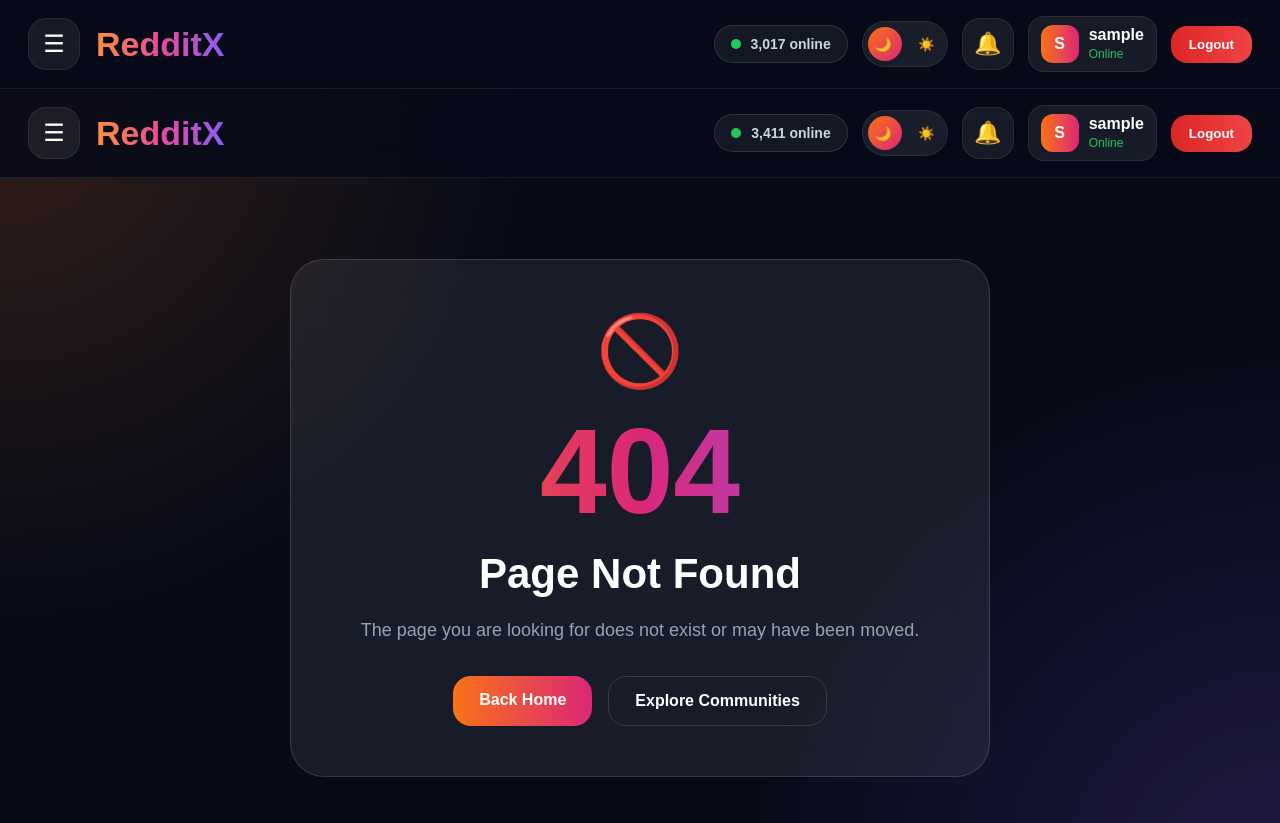
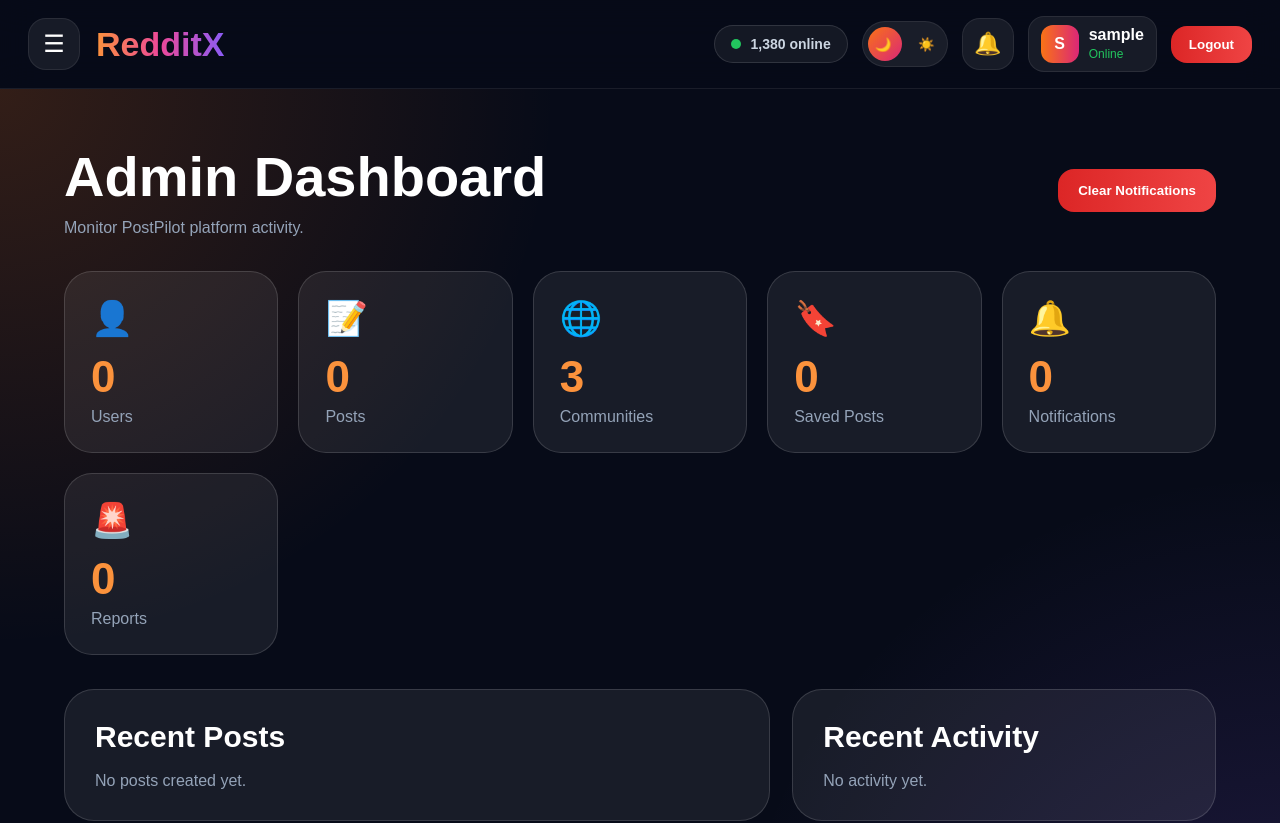
Before and after one commit to Kesarkarale/PostPilot-, a Next.js app: page /admin in a window 1280 px wide. Before the commit this address had no page. Shown: the top 823 px of the page. Built offline with nearby package versions, Linux system fonts and the light colour scheme; sample sign-in values are in the browser's storage.

Commit message:
Create page.js

```diff
--- /dev/null
+++ b/app/admin/page.js
@@ -0,0 +1,376 @@
+"use client";
+
+import { useEffect, useState } from "react";
+
+export default function AdminDashboard() {
+  const [allowed, setAllowed] = useState(false);
+  const [posts, setPosts] = useState([]);
+  const [savedPosts, setSavedPosts] = useState([]);
+  const [communities, setCommunities] = useState([]);
+  const [notifications, setNotifications] = useState([]);
+  const [users, setUsers] = useState([]);
+  const [reportedPosts, setReportedPosts] = useState([]);
+
+  useEffect(() => {
+    const loggedInUser = JSON.parse(localStorage.getItem("postpilotUser"));
+
+    if (!loggedInUser) {
+      window.location.href = "/login";
+      return;
+    }
+
+    setAllowed(true);
+    loadData();
+  }, []);
+
+function loadData() {
+  setPosts(
+    JSON.parse(localStorage.getItem("postpilotPosts")) || []
+  );
+
+  setSavedPosts(
+    JSON.parse(localStorage.getItem("postpilotSavedPosts")) || []
+  );
+
+  setCommunities(
+    JSON.parse(localStorage.getItem("postpilotCommunities")) || []
+  );
+
+  setNotifications(
+    JSON.parse(localStorage.getItem("postpilotNotifications")) || []
+  );
+
+  setUsers(
+    JSON.parse(localStorage.getItem("postpilotUsers")) || []
+  );
+
+  setReportedPosts(
+    JSON.parse(localStorage.getItem("postpilotReportedPosts")) || []
+  );
+}
+
+  function deletePost(id) {
+    const updated = posts.filter((post) => String(post.id) !== String(id));
+    localStorage.setItem("postpilotPosts", JSON.stringify(updated));
+    setPosts(updated);
+  }
+
+  function clearNotifications() {
+    localStorage.removeItem("postpilotNotifications");
+    setNotifications([]);
+  }
+function removeReport(id) {
+  const updated = reportedPosts.filter(
+    (item) => String(item.id) !== String(id)
+  );
+
+  localStorage.setItem(
+    "postpilotReportedPosts",
+    JSON.stringify(updated)
+  );
+
+  setReportedPosts(updated);
+}
+  if (!allowed) {
+    return (
+      <main style={page}>
+
+        <p style={{ textAlign: "center", marginTop: 80 }}>
+          Checking admin access...
+        </p>
+      </main>
+    );
+  }
+
+  return (
+    <main style={page}>
+
+      <section style={container}>
+        <div style={header}>
+          <div>
+            <h1 style={title}>Admin Dashboard</h1>
+            <p style={sub}>Monitor PostPilot platform activity.</p>
+          </div>
+
+          <button style={dangerBtn} onClick={clearNotifications}>
+            Clear Notifications
+          </button>
+        </div>
+
+        <div style={grid}>
+          <Stat title="Users" value={users.length} icon="👤" />
+          <Stat title="Posts" value={posts.length} icon="📝" />
+          <Stat title="Communities" value={communities.length + 3} icon="🌐" />
+          <Stat title="Saved Posts" value={savedPosts.length} icon="🔖" />
+          <Stat title="Notifications" value={notifications.length} icon="🔔" />
+         <Stat
+         title="Reports"
+         value={reportedPosts.length}
+         icon="🚨"
+         />
+        </div>
+
+        <div style={layout}>
+          <div style={panel}>
+            <h2 style={sectionTitle}>Recent Posts</h2>
+
+            {posts.length === 0 ? (
+              <p style={empty}>No posts created yet.</p>
+            ) : (
+              posts.slice(0, 6).map((post) => (
+                <div key={post.id} style={item}>
+                  <div>
+                    <h3>{post.title}</h3>
+                    <p style={itemText}>
+                      r/{post.community} • by u/{post.author || "anonymous"}
+                    </p>
+                  </div>
+
+                  <div style={actions}>
+                    <a href={`/post/${post.id}`} style={badge}>
+                      Open
+                    </a>
+
+                    <button
+                      style={deleteBtn}
+                      onClick={() => deletePost(post.id)}
+                    >
+                      Delete
+                    </button>
+                  </div>
+                </div>
+              ))
+            )}
+          </div>
+
+          <aside style={panel}>
+            <h2 style={sectionTitle}>Recent Activity</h2>
+
+            {notifications.length === 0 ? (
+              <p style={empty}>No activity yet.</p>
+            ) : (
+              notifications.slice(0, 5).map((item) => (
+                <div key={item.id} style={activity}>
+                  <span style={activityIcon}>{item.icon || "🔔"}</span>
+                  <div>
+                    <p style={activityText}>{item.text}</p>
+                    <small style={itemText}>{item.time}</small>
+                  </div>
+                </div>
+              ))
+            )}
+          </aside>
+            <div style={panel}>
+  <h2 style={sectionTitle}>
+    🚨 Reported Posts
+  </h2>
+
+  {reportedPosts.length === 0 ? (
+    <p style={empty}>
+      No reported posts.
+    </p>
+  ) : (
+    reportedPosts.map((post) => (
+      <div
+        key={post.id}
+        style={item}
+      >
+        <div>
+          <h3>{post.title}</h3>
+
+          <p style={itemText}>
+            r/{post.community} • by u/
+            {post.author || "anonymous"}
+          </p>
+        </div>
+
+        <div style={actions}>
+          <a
+            href={`/post/${post.id}`}
+            style={badge}
+          >
+            Review
+          </a>
+
+          <button
+            style={deleteBtn}
+            onClick={() =>
+              removeReport(post.id)
+            }
+          >
+            Remove
+          </button>
+        </div>
+      </div>
+    ))
+  )}
+</div>
+        </div>
+      </section>
+    </main>
+  );
+}
+
+function Stat({ title, value, icon }) {
+  return (
+    <div style={stat}>
+      <div style={statIcon}>{icon}</div>
+      <h2 style={statValue}>{value}</h2>
+      <p style={statText}>{title}</p>
+    </div>
+  );
+}
+
+const page = {
+  minHeight: "100vh",
+  background:
+    "radial-gradient(circle at top left, rgba(249,115,22,.18), transparent 35%), radial-gradient(circle at bottom right, rgba(139,92,246,.18), transparent 35%), #070b18",
+  color: "white",
+  fontFamily: "Arial, sans-serif",
+};
+
+const container = {
+  maxWidth: 1200,
+  margin: "0 auto",
+  padding: "55px 24px",
+};
+
+const header = {
+  display: "flex",
+  justifyContent: "space-between",
+  gap: 20,
+  flexWrap: "wrap",
+  alignItems: "center",
+  marginBottom: 34,
+};
+
+const title = {
+  fontSize: 56,
+  fontWeight: 900,
+};
+
+const sub = {
+  color: "#94a3b8",
+  marginTop: 10,
+};
+
+const grid = {
+  display: "grid",
+  gridTemplateColumns: "repeat(auto-fit,minmax(200px,1fr))",
+  gap: 20,
+};
+
+const stat = {
+  padding: 26,
+  borderRadius: 28,
+  background: "rgba(255,255,255,.07)",
+  border: "1px solid rgba(255,255,255,.14)",
+};
+
+const statIcon = {
+  fontSize: 34,
+};
+
+const statValue = {
+  fontSize: 44,
+  marginTop: 14,
+  color: "#fb923c",
+};
+
+const statText = {
+  color: "#94a3b8",
+  marginTop: 6,
+};
+
+const layout = {
+  display: "grid",
+  gridTemplateColumns: "1.5fr .9fr",
+  gap: 22,
+  marginTop: 34,
+};
+
+const panel = {
+  padding: 30,
+  borderRadius: 30,
+  background: "rgba(255,255,255,.07)",
+  border: "1px solid rgba(255,255,255,.14)",
+};
+
+const sectionTitle = {
+  fontSize: 30,
+  marginBottom: 18,
+};
+
+const empty = {
+  color: "#94a3b8",
+};
+
+const item = {
+  display: "flex",
+  justifyContent: "space-between",
+  alignItems: "center",
+  gap: 18,
+  padding: 20,
+  borderRadius: 22,
+  background: "rgba(255,255,255,.06)",
+  color: "white",
+  marginBottom: 14,
+};
+
+const itemText = {
+  color: "#94a3b8",
+  marginTop: 6,
+};
+
+const actions = {
+  display: "flex",
+  gap: 10,
+  flexWrap: "wrap",
+};
+
+const badge = {
+  padding: "9px 14px",
+  borderRadius: 14,
+  background: "linear-gradient(90deg,#f97316,#db2777)",
+  color: "white",
+  textDecoration: "none",
+  fontWeight: 900,
+};
+
+const deleteBtn = {
+  padding: "9px 14px",
+  borderRadius: 14,
+  border: "1px solid rgba(248,113,113,.35)",
+  background: "rgba(239,68,68,.14)",
+  color: "#fca5a5",
+  fontWeight: 900,
+  cursor: "pointer",
+};
+
+const dangerBtn = {
+  padding: "14px 20px",
+  borderRadius: 16,
+  border: "none",
+  background: "linear-gradient(90deg,#dc2626,#ef4444)",
+  color: "white",
+  fontWeight: 900,
+  cursor: "pointer",
+};
+
+const activity = {
+  display: "flex",
+  gap: 14,
+  padding: 16,
+  borderRadius: 18,
+  background: "rgba(255,255,255,.06)",
+  marginBottom: 12,
+};
+
+const activityIcon = {
+  fontSize: 24,
+};
+
+const activityText = {
+  color: "white",
+  margin: 0,
+};
```
